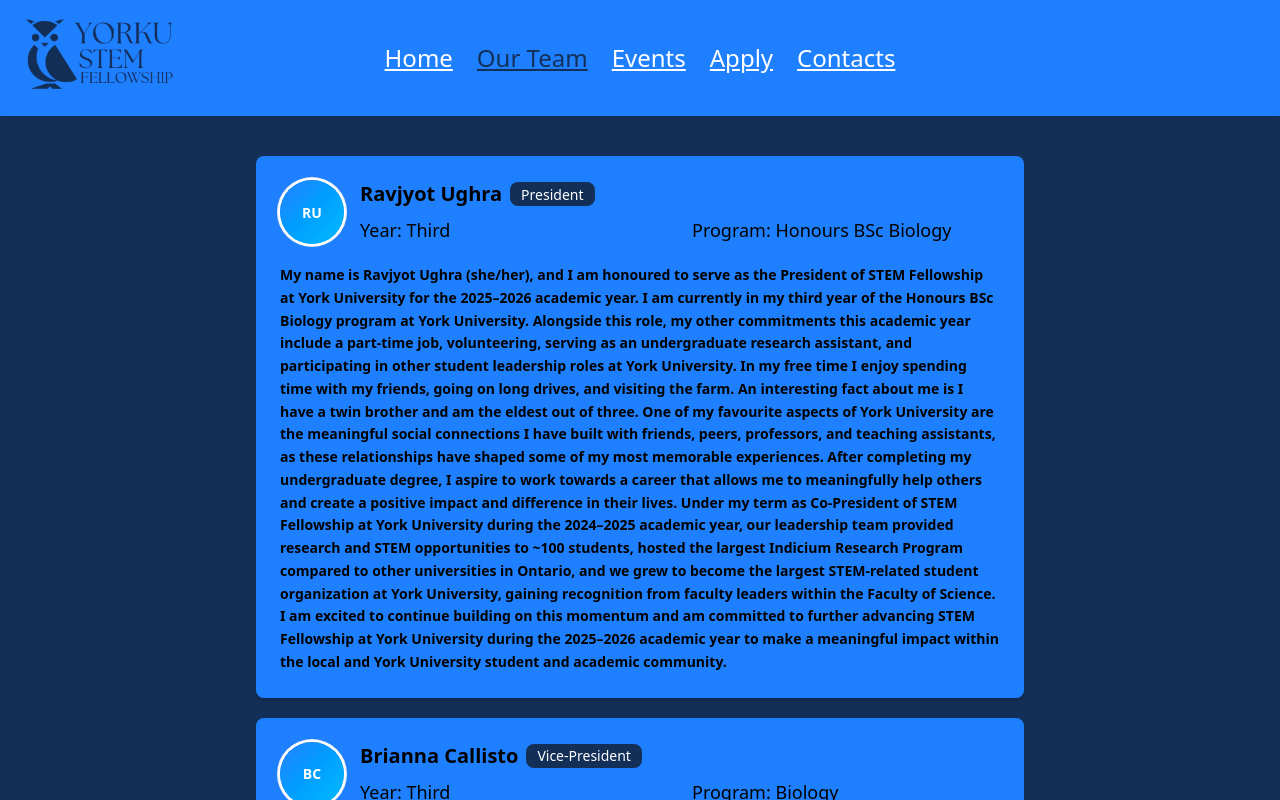
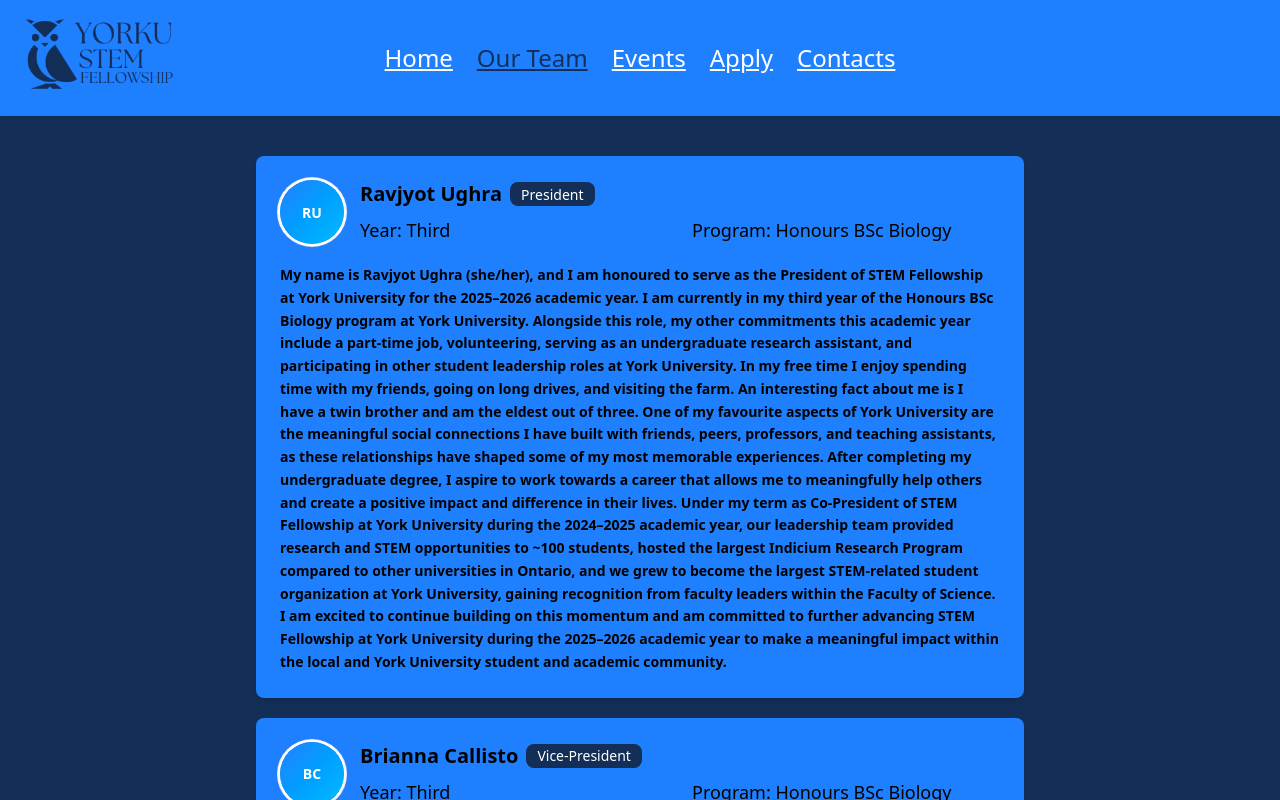
Before and after one commit to prabhnoorughra/SFYU-main-site, a React (Vite) app: page /team in a window 1280 px wide. Built offline with nearby package versions, Linux system fonts and the light colour scheme; no server answers.

Commit message:
Fix Team Members Programs

```diff
--- a/src/components/TeamPage.jsx
+++ b/src/components/TeamPage.jsx
@@ -13,7 +13,7 @@
     name: "Brianna Callisto",
     role: "Vice-President",
     year: "Third",
-    program: "Biology",
+    program: "Honours BSc Biology",
     about:
       `My name is Brianna, and I am currently pursuing a degree in Biology at York University. Outside of academics, I enjoy staying active through running and pilates, and I also love unwinding with a good book. A fun fact about me is that I’m always on the lookout for hidden nature trails to explore. I find being outdoors helps me recharge and stay balanced. This year, I’m excited to be serving as a Vice President of the Healthcare Society at YorkU, where I get to connect with like-minded peers and contribute to meaningful initiatives. I am deeply passionate about helping people, and I hope to carry that passion forward into a future career in healthcare, where I can make a lasting impact on others’ lives.
         What I love most about York University is the supportive and welcoming community that makes it easy to feel at home. Being part of such an environment has encouraged me to grow not only as a student but also as a leader and a person. Looking ahead, I am motivated to continue learning, building connections, and preparing myself for a role where I can combine my love for science with my commitment to helping others.`,
@@ -22,7 +22,7 @@
     name: "Suheera Siddiqui",
     role: "Vice-President",
     year: "Fifth",
-    program: "Global Health",
+    program: "Honours BSc Global Health",
     about:
       `My name is Suheera, and I am currently pursuing a Bachelor’s degree in Global Health with a minor in Biology at York University. I am passionate about bridging science, healthcare, and community impact, which has led me to be actively involved in various academic, clinical, and leadership initiatives. This year, I am serving as Vice President of STEM Fellowship, where I help organize programs that empower students through research and innovation. In my free time, I enjoy going on walks, painting, and spending time with my cat, Mila. One of my favourite things about YorkU is its diverse student community, which inspires creativity and leadership. Looking forward to a successful year!`,
   },
@@ -30,7 +30,7 @@
     name: "Sania Khoso",
     role: "Indicum Lead",
     year: "Fourth",
-    program: "Kinesiology and Health Science",
+    program: "Honours BSc Kinesiology and Health Science",
     about:
       `My name is Sania Khoso, and I am excited to be serving as the Indicium Lead for the STEM Fellowship Club at York University. I am entering my fourth year of undergraduate studies in Kinesiology and Health Science. I plan to pursue a career as either an ultrasound technician or a physician's assistant after my undergraduate studies. Some of my hobbies include reading, painting, and going for long walks. One of my favourite things about York University is its diverse communities, as there are a variety of clubs to join and events to meet new people. I also love York's campus, especially the outdoor seating areas and cherry blossoms that bloom each May.`,
   },
@@ -38,7 +38,7 @@
     name: "Bahar Saroya",
     role: "Junior Indicum Lead",
     year: "Fourth",
-    program: "Kinesiology and Health Science",
+    program: "Honours BSc Kinesiology and Health Science",
     about:
       `My name is Bahar and I am currently studying Kinesiology, entering my fourth year this fall at York University. In my free time, I enjoy painting, reading, and spending quality time with my family and friends. Over the past year, I had the opportunity to work at a physiotherapy clinic, where I supported physiotherapists and worked closely with patients. This experience helped me develop strong communication and hands-on skills while deepening my passion for helping others. In the future, I hope to pursue a career in which I can continue supporting individuals in improving their physical well-being. One of the things I value most about York University is its supportive and diverse community, as well as the many opportunities it offers to get involved in various clubs, meet new people, and grow both academically and personally.`,
   },
@@ -46,7 +46,7 @@
     name: "Seleena Yevenes",
     role: "REO Lead",
     year: "Fourth",
-    program: "Biology",
+    program: "Honours BSc Biology",
     about:
       `My name is Seleena Yevenes (she/her), and I am honoured to serve as the Research Exploration Opportunity (REO) Lead of STEM Fellowship at York University for the 2025–2026 academic year. I am currently in my fourth year of the Honours BSc Biology program at York University. Alongside this role, my other commitment at York University this academic year includes working in a research lab. During my free time, I enjoy spending time with my sister, going for runs, and learning new recipes. Throughout my years at York University, I have established profound relationships amongst peers, teaching assistants, and professors. I have come to learn a great deal about myself and others, which has led me toward meaningful experiences. In the future, I aspire to pursue a master’s degree in animal biology, with the goal of working with animals and contributing to research in the field.`,
   },
@@ -54,7 +54,7 @@
     name: "Maneet Batajoo",
     role: "REO Coordinator",
     year: "Fourth",
-    program: "Biology",
+    program: "Honours BSc Biology",
     about:
       `My name is Maneet Batajoo and I am a fourth-year Biology student at York University. I enjoy combining my passion for science with activities that keep me engaged outside the classroom, such as swimming, tennis, and golf. My years of experience in aquatics taught me the value of leadership and mentorship, as I had the opportunity to guide students of all ages. At York, I appreciate the diverse community and the chance to learn from people with different perspectives. I am especially interested in how biology and technology can come together to improve health and quality of life. Looking ahead, I hope to build a career in biomedical research and global health, where I can contribute to meaningful innovations while staying connected to the communities I serve.`,
   },
@@ -62,7 +62,7 @@
     name: "Alankriti Thakur",
     role: "Events Lead",
     year: "Third",
-    program: "Biology",
+    program: "Honours BSc Biology",
     about:
       `I am Alankriti Thakur (she/her), and I’m an Honours Bachelor of Science Biology student at York University with a passion for science, leadership, and creating meaningful opportunities for growth. This year, I’m thrilled to serve as the Event Lead for the STEM Fellowship Club, where I create and run events that spark curiosity, build connections, and inspire students to explore their potential in STEM. My journey with the club started last year as Event Coordinator, and that experience taught me the power of collaboration, adaptability, and creative problem-solving. Outside of STEM Fellowship, I’m involved in other campus initiatives that let me combine my love for science with advocacy and community engagement. I am passionate about creating inclusive spaces where students can learn from one another, share their experiences, and feel supported in their academic and professional journeys.
       In my personal life, I enjoy discovering new hobbies and am always open to exploring fresh opportunities and experiences that broaden my perspective. York University’s vibrant, diverse, and supportive community has shaped me in countless ways, and I’m grateful for the people and experiences that have inspired my journey so far. In the future, I plan to pursue a career in healthcare, where I can merge my scientific expertise with compassion to improve lives and make a lasting impact.`,
@@ -71,7 +71,7 @@
     name: "Gurneet Chahal",
     role: "Events Lead",
     year: "Third",
-    program: "Kinesiology and Health Science",
+    program: "Honours BSc Kinesiology and Health Science",
     about:
       `My name is Gurneet Chahal (She/Her), and I am honored to be a part of the 2025–2026 STEM Fellowship team as an Events Lead. I am currently in my third year at York University, pursuing a degree in Kinesiology and Health Science, with the goal of building a future career in the health field. In addition to STEM Fellowship, I also serve as President of GlamourGals and Events Lead of Healthcare Society at York, where I enjoy creating meaningful opportunities for student engagement and growth. Outside of school, I dedicate my time to various volunteer and work commitments, and in my free time, I love spending time with my dog, hanging out with my sister, or reading books. One of the highlights of my York experience has been the friendships I’ve built along the way, as well as the strong sense of community. Beyond that, I truly value the beautiful campus, the connections I’ve made, and the many opportunities York has provided me to learn and grow.`,
   },
@@ -79,7 +79,7 @@
     name: "Khushpreet Deol",
     role: "Events Coordinator",
     year: "Third",
-    program: "Kinesiology and Health Science",
+    program: "Honours BSc Kinesiology and Health Science",
     about:
       `Hi my name is Khushpreet Deol. I am currently in my third year of Kinesiology and Health Science. I have very excited to be apart of the events team this year. In my free time I love to bake, garden and sew. I am apart of Health care society club and the Sikh associations club. I also volunteer at the hospital where I get to help patients, help relive any If their concerns and make their experience at the hospital more enjoyable. I love hanging out with my friends and family and enjoying good food and music together. We love going to concerts and trying new restaurants.`,
   },
@@ -87,7 +87,7 @@
     name: "Sajal Sandhu",
     role: "Marketing Director",
     year: "Second",
-    program: "Computer Engineering",
+    program: "Honours BEng Computer Engineering",
     about:
       `My name is Sajal Sandhu (she/her), and I am currently pursuing a Bachelor of Engineering in Computer Engineering at York University. This year, I am honoured to serve as the Research Exploration Opportunity (REO) Coordinator for STEM Fellowship at YorkU, where I support student involvement in research and foster opportunities for growth. One of my favourite aspects of York University has been the meaningful relationships I have created with peers, professors, and mentors, which have helped me both academically and personally. These connections have provided me with encouragement and collaboration, while also challenging me to think critically and push beyond my comfort zone. Alongside my academic and leadership commitments, I founded and run setswsage, a nail brand where I design and create custom press-ons and gel x extensions. This venture has allowed me to combine creativity with business skills, while also teaching me discipline, time management, and how to connect with clients on a personal level. I value taking on challenges as opportunities to learn and grow, whether in engineering projects, leadership roles, or entrepreneurial pursuits. Looking ahead, I aspire to pursue a Master’s in Business to complement my technical foundation, with the goal of building a career that merges engineering, innovation, and leadership to make a lasting impact.`,
   },
@@ -95,7 +95,7 @@
     name: "Yanti Mulyani",
     role: "Marketing Director",
     year: "Fifth",
-    program: "Biomedical Science",
+    program: "Honours BSc Biomedical Science",
     about:
       `Hello everyone! my name is Yanti (read: Yantee) Mulyani (she/her) and I am very excited to be the marketing manager of STEM FELLOWSHIP at York University for 2025/2026 academic year. I am currently doing Biomedical Science at York and hoping to be able to graduate this upcoming summer (very excited!). Alongside of being the marketing manager of SFYU, I also involved in many other student organizations such as York University Indonesian Student Association (currently serving as a President), part of Science Student Ambassadors, and also serve as a volunteer at the diagnostic imaging department at Brampton Civic Hospital. Some interesting fact about me is that I am fluent in about 3 languages, two of those are Indonesian and Sundanese aside from English, in addition, I am also a very introverted person and thrive in working alone. I have a huge passion for lab works hence why one of my favourite courses was organic chemistry! and I am hoping to be able to pursue a master’s degree in Medical Lab Technician once I graduate. One of the thing that I love about York is the opportunities that came from connections that I made throughout my academic year. Meeting many people with the same passion as me has been thrilling and opens up many great opportunities that leads to great experiences.`,
   },
```
